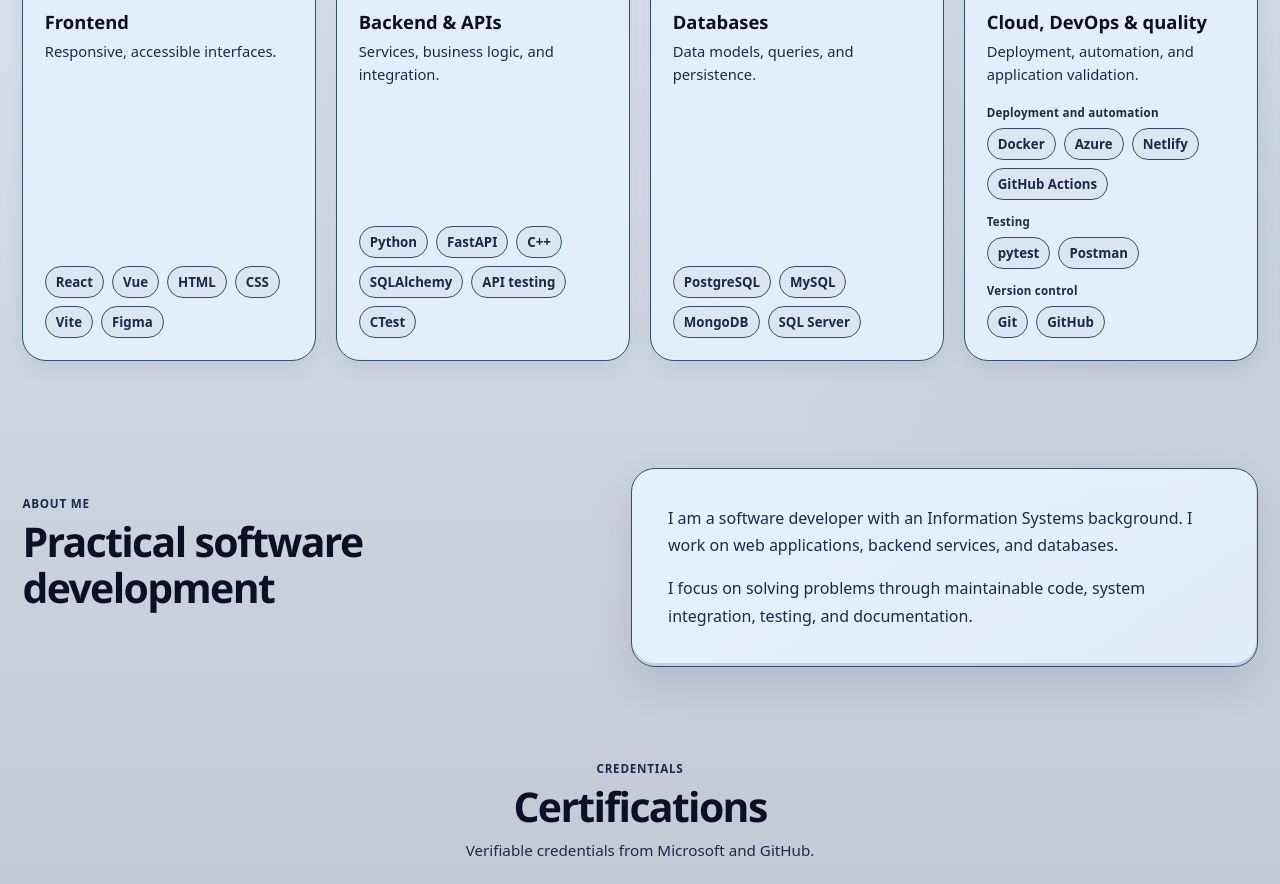
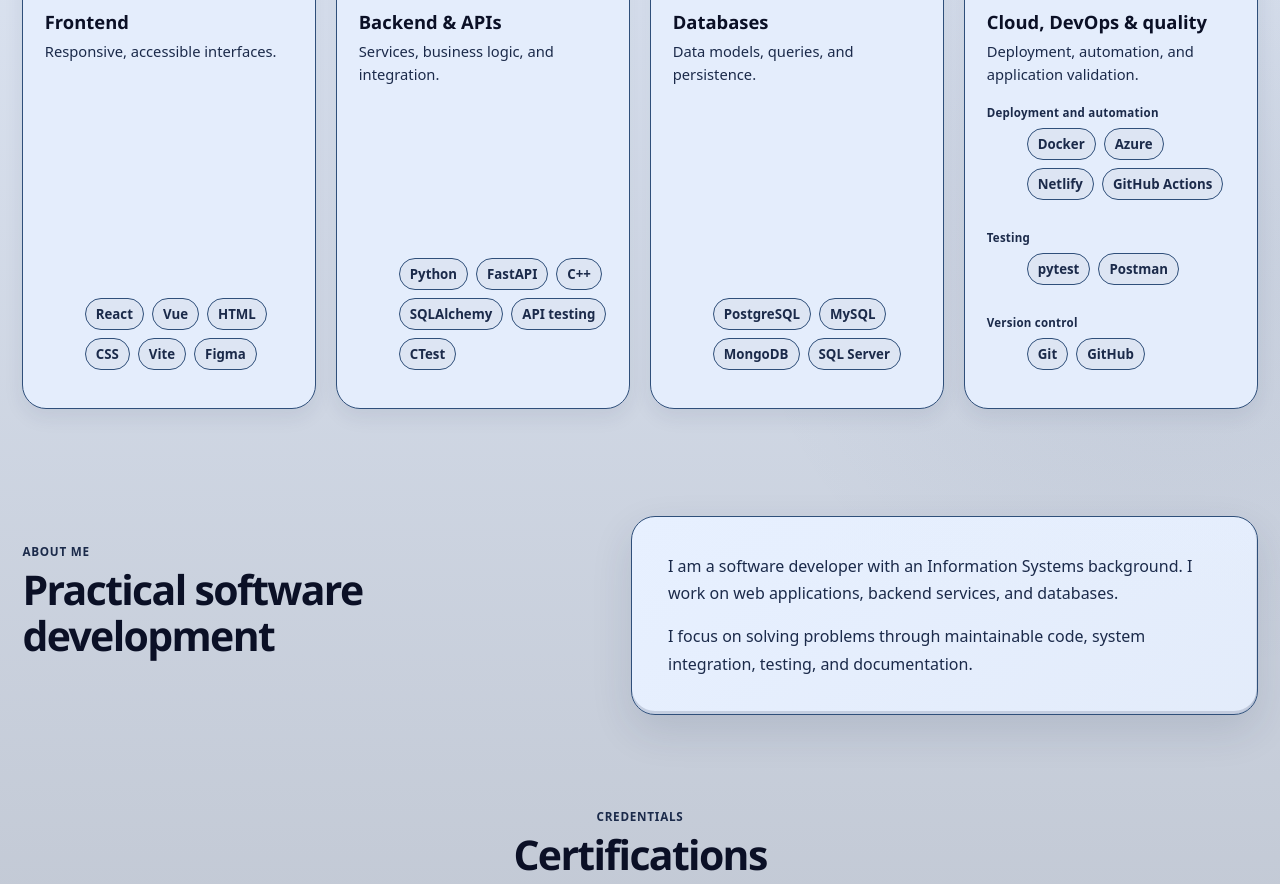
Before and after one commit to AndreaCarrilloOp/Professional-Portfolio, a React (Vite) app: page / in a window 1280 px wide. Shown: the part 2720-3604 px from the top of the page. Built offline with nearby package versions, Linux system fonts and the light colour scheme.

Commit message:
refactor(a11y): render skills as semantic non-interactive technology lists

```diff
--- a/src/components/sections/Skills.jsx
+++ b/src/components/sections/Skills.jsx
@@ -19,16 +19,16 @@ function Skills() {
                 {groups.map((group) => (
                   <div className="skill-group" key={group.labelKey}>
                     <p className="skill-group-label">{t(group.labelKey)}</p>
-                    <div className="tag-cloud">
-                      {group.items.map((item) => <span key={item} className="tag">{item}</span>)}
-                    </div>
+                    <ul className="tag-cloud">
+                      {group.items.map((item) => <li key={item} className="tag">{item}</li>)}
+                    </ul>
                   </div>
                 ))}
               </div>
             ) : (
-              <div className="tag-cloud">
-                {items.map((item) => <span key={item} className="tag">{item}</span>)}
-              </div>
+              <ul className="tag-cloud">
+                {items.map((item) => <li key={item} className="tag">{item}</li>)}
+              </ul>
             )}
           </article>
         ))}
```
